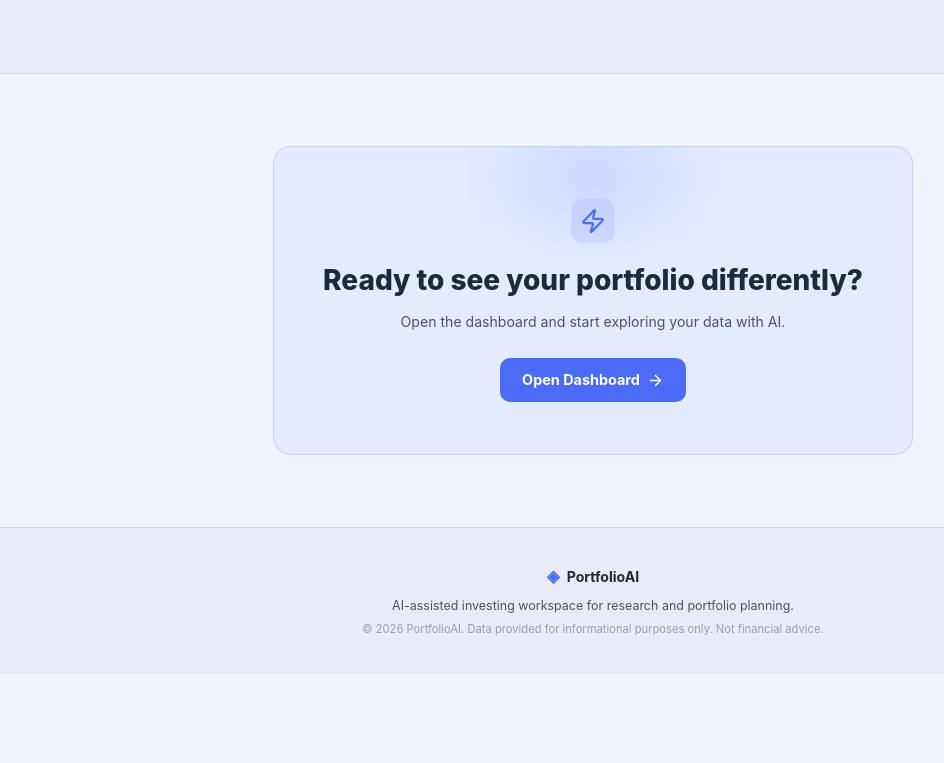
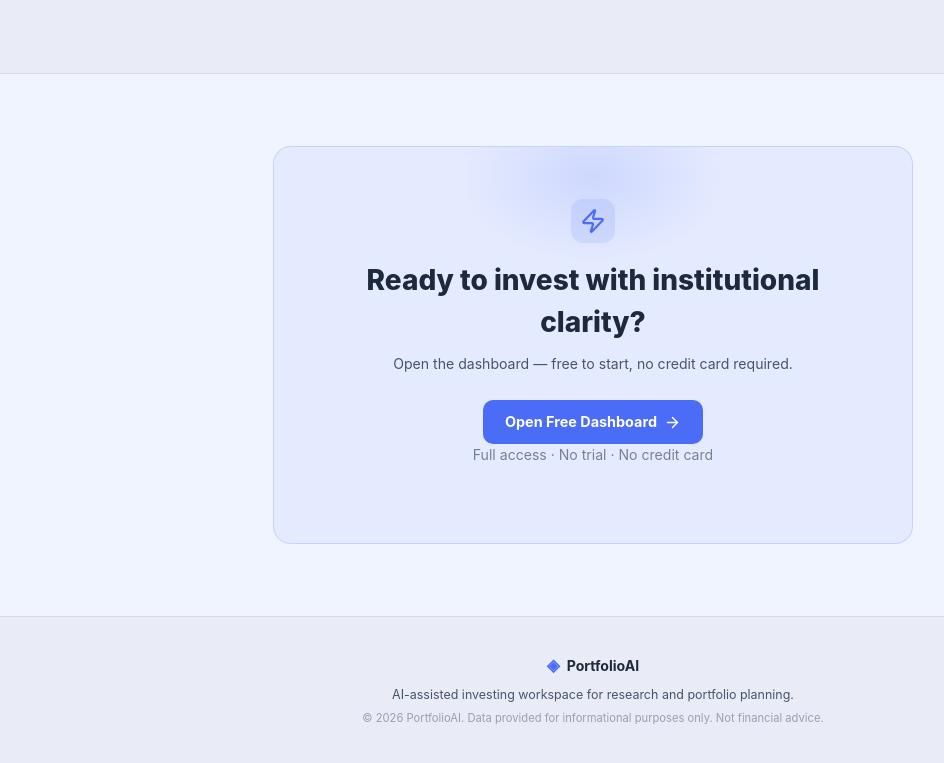
Before and after one commit to kaelx88x-web/portfolio, a SvelteKit app: page / in a window 1280 px wide. Shown: the part 6864-7627 px from the top of the page, without its empty margins (47-991 px from the left). Before the commit the page ends 7538 px from the top, so only its background shows below. Built offline with nearby package versions, Linux system fonts and the light colour scheme; no server answers; the database is empty.

Commit message:
feat(landing): upgrade CTA copy + add full mobile responsive rules for all new sections

```diff
--- a/src/routes/+page.svelte
+++ b/src/routes/+page.svelte
@@ -641,9 +641,10 @@ VIX elevated | Breadth negative
       <div class="cta-box">
         <div class="cta-glow"></div>
         <div class="cta-ico"><Zap size={26} /></div>
-        <h2>Ready to see your portfolio differently?</h2>
-        <p>Open the dashboard and start exploring your data with AI.</p>
-        <a href="/dashboard" class="btn-primary btn-lg">Open Dashboard <ArrowRight size={17} /></a>
+        <h2>Ready to invest with institutional clarity?</h2>
+        <p>Open the dashboard — free to start, no credit card required.</p>
+        <a href="/dashboard" class="btn-primary btn-lg">Open Free Dashboard <ArrowRight size={17} /></a>
+        <p class="cta-note">Full access · No trial · No credit card</p>
       </div>
     </div>
   </section>
@@ -1317,6 +1318,10 @@ VIX elevated | Breadth negative
   }
   .cta-box h2 { font-size: clamp(1.3rem, 3vw, 1.75rem); font-weight: 800; color: var(--text); margin: 0 0 10px; }
   .cta-box p  { font-size: 0.88rem; color: var(--muted); margin: 0 0 26px; }
+  .cta-note {
+    font-size: 0.72rem; color: var(--muted); opacity: 0.7;
+    margin: 12px 0 0;
+  }
 
   /* ─────────────────────────────────────────
      Footer
@@ -1339,25 +1344,39 @@ VIX elevated | Breadth negative
      Responsive
   ───────────────────────────────────────── */
   @media (max-width: 860px) {
-    .hero-grid {
-      grid-template-columns: 1fr;
-      gap: 36px;
-    }
-    .hero { padding: 52px 0 48px; }
-    .nav-links { display: none; }
-    .stats-row { grid-template-columns: repeat(3, 1fr); }
+    .hero-grid    { grid-template-columns: 1fr; gap: 36px; }
+    .hero         { padding: 52px 0 48px; }
+    .nav-links    { display: none; }
+    .stats-row    { grid-template-columns: repeat(3, 1fr); }
+    /* New sections */
+    .stats-strip  { grid-template-columns: repeat(2, 1fr); }
+    .health-layout { grid-template-columns: 1fr; }
+    .health-mini-grid { grid-template-columns: repeat(2, 1fr); }
+    .metrics-grid { grid-template-columns: repeat(2, 1fr); }
+    .ai-panel     { grid-template-columns: 1fr; }
+    .opt-grid     { grid-template-columns: repeat(2, 1fr); }
+    .trust-grid   { grid-template-columns: repeat(2, 1fr); }
+    .scorecard-grid { grid-template-columns: repeat(2, 1fr); }
   }
 
   @media (max-width: 600px) {
-    .container { padding: 0 16px; }
-    .section { padding: 52px 0; }
-    .hero { padding: 40px 0 36px; }
-    .cta-box { padding: 36px 22px; }
-    .stats-row { grid-template-columns: 1fr; }
-    .feat-grid { grid-template-columns: 1fr; }
-    .steps-grid { grid-template-columns: 1fr; }
-    .hero-btns { flex-direction: column; }
-    .btn-lg { width: 100%; justify-content: center; }
+    .container    { padding: 0 16px; }
+    .section      { padding: 52px 0; }
+    .hero         { padding: 40px 0 36px; }
+    .cta-box      { padding: 36px 22px; }
+    .stats-row    { grid-template-columns: 1fr; }
+    .feat-grid    { grid-template-columns: 1fr; }
+    .steps-grid   { grid-template-columns: 1fr; }
+    .hero-btns    { flex-direction: column; }
+    .btn-lg       { width: 100%; justify-content: center; }
+    /* New sections */
+    .stats-strip  { grid-template-columns: repeat(2, 1fr); }
+    .metrics-grid { grid-template-columns: 1fr; }
+    .opt-grid     { grid-template-columns: 1fr; }
+    .trust-grid   { grid-template-columns: 1fr; }
+    .scorecard-grid { grid-template-columns: 1fr; }
+    .ai-tabs      { overflow-x: auto; flex-wrap: nowrap; padding-bottom: 4px; }
+    .briefing-text { font-size: 0.65rem; padding: 14px 16px; }
   }
 
   @media (max-width: 380px) {
```
